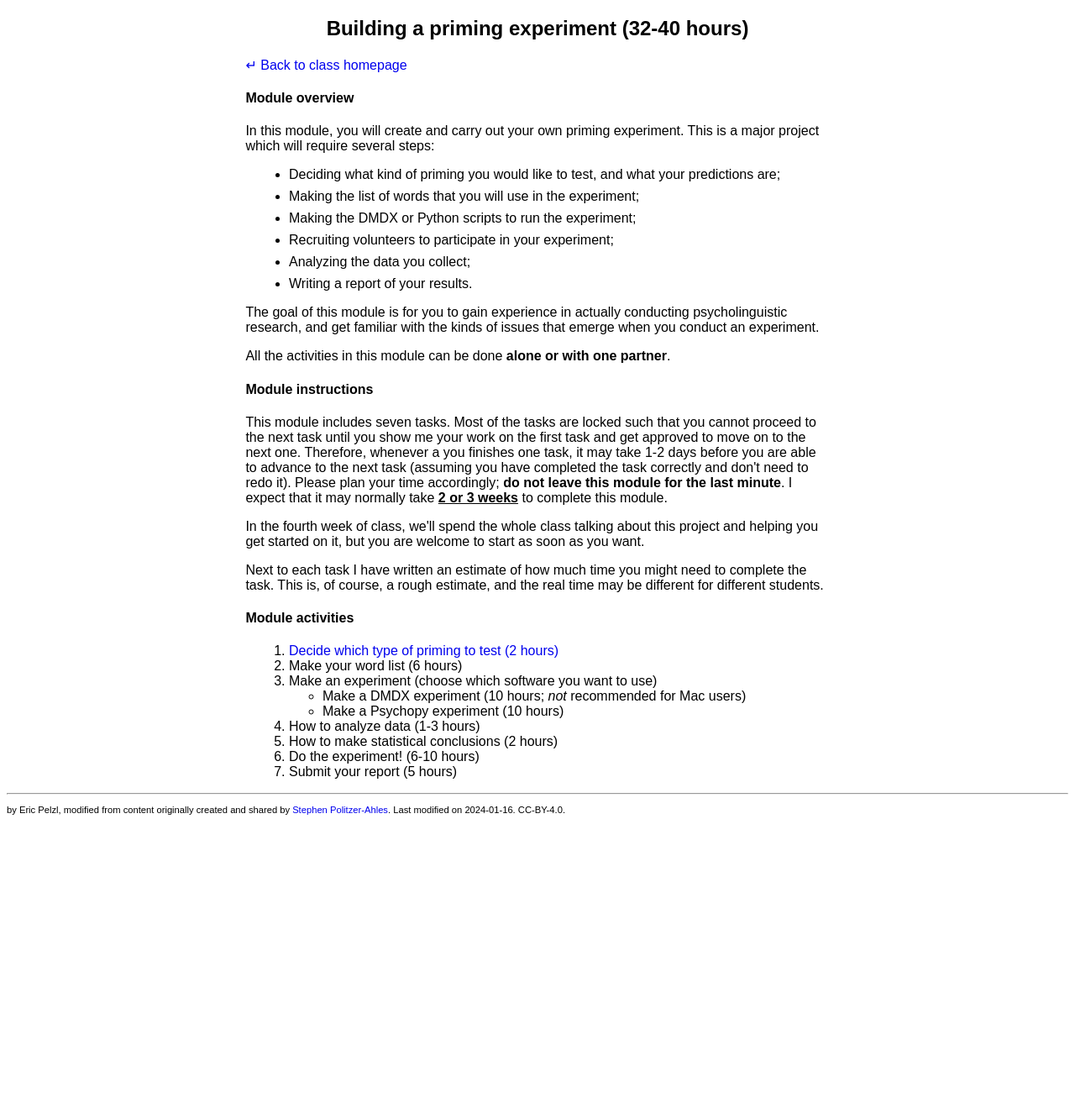
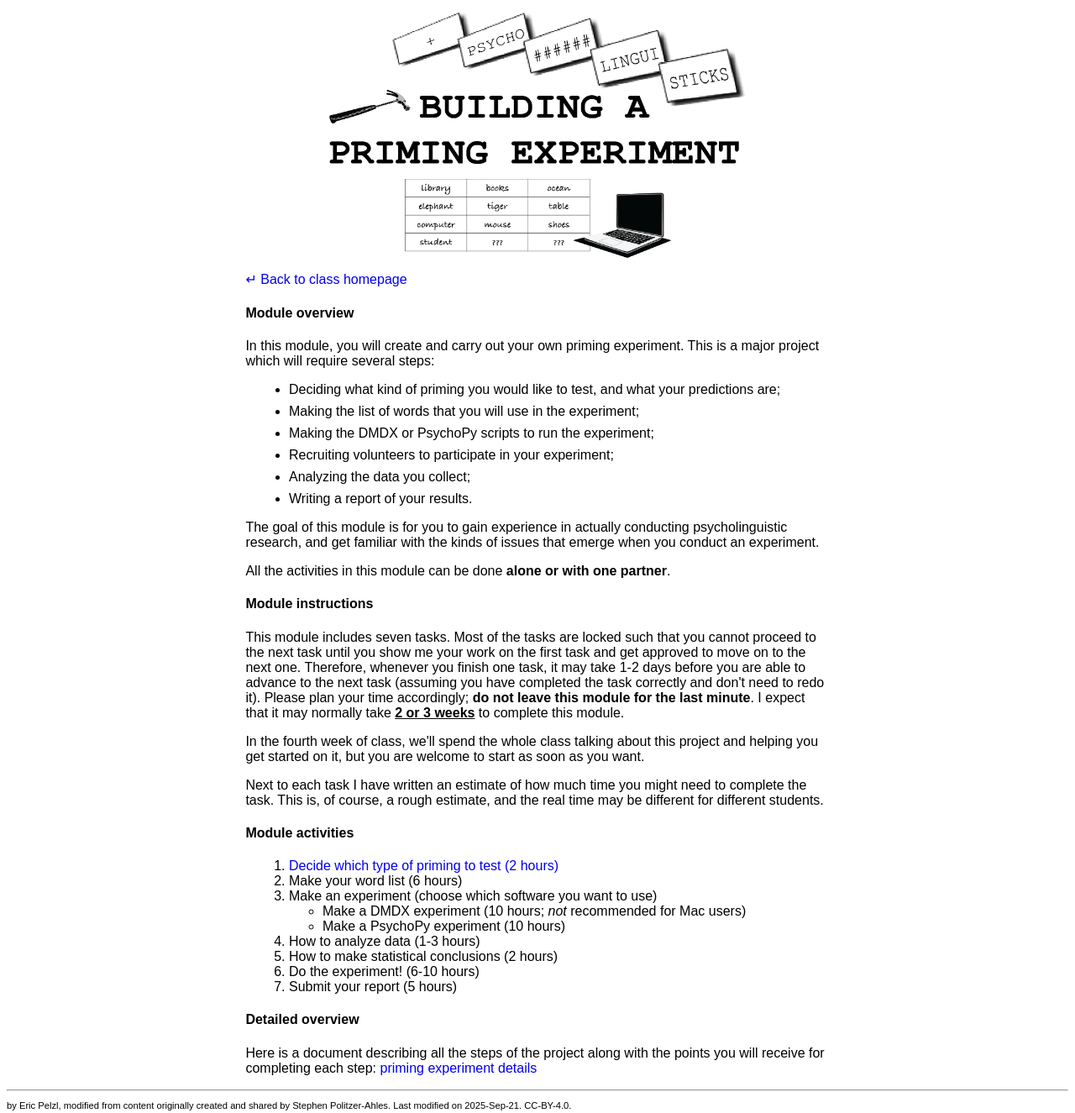
Before and after one commit to puzzl-e/cbs3402, a plain HTML site: page BuildingPrimingExperiment/index.html in a window 1280 px wide. Shown: the whole page at 84% size. Before the commit the page ends 981 px from the top, so only its background shows below. Drawn offline with nearby package versions, Linux system fonts and the light colour scheme; some packages are replaced by stand-ins of ours.

Commit message:
Update index.html

```diff
--- a/BuildingPrimingExperiment/index.html
+++ b/BuildingPrimingExperiment/index.html
@@ -7,7 +7,10 @@
 	</script>
 </head>
 <body>
-<h2>Building a priming experiment (32-40 hours)</h2>
+<center>
+  <img src="building-priming-logo.png"
+  width = "500"/>
+</center>
 
 <p class="centercol"><a href="..">&crarr; Back to class homepage</a></p>
 
@@ -18,7 +21,7 @@
 <ul class="center">
 	<li>Deciding what kind of priming you would like to test, and what your predictions are;</li>
 	<li>Making the list of words that you will use in the experiment;</li>
-	<li>Making the DMDX or Python scripts to run the experiment;</li>
+	<li>Making the DMDX or PsychoPy scripts to run the experiment;</li>
 	<li>Recruiting volunteers to participate in your experiment;</li>
 	<li>Analyzing the data you collect;</li>
 	<li>Writing a report of your results.</li>
@@ -30,7 +33,7 @@
 
 <h4 class="centercol">Module instructions</h4>
 
-<p class="centercol">This module includes seven tasks. Most of the tasks are locked such that you cannot proceed to the next task until you show me your work on the first task and get approved to move on to the next one. Therefore, whenever a you finishes one task, it may take 1-2 days before you are able to advance to the next task (assuming you have completed the task correctly and don&#39;t need to redo it). Please plan your time accordingly; <strong>do not leave this module for the last minute</strong>. I expect that it may normally take <strong><u>2 or 3 weeks</u></strong> to complete this module.</p>
+<p class="centercol">This module includes seven tasks. Most of the tasks are locked such that you cannot proceed to the next task until you show me your work on the first task and get approved to move on to the next one. Therefore, whenever you finish one task, it may take 1-2 days before you are able to advance to the next task (assuming you have completed the task correctly and don&#39;t need to redo it). Please plan your time accordingly; <strong>do not leave this module for the last minute</strong>. I expect that it may normally take <strong><u>2 or 3 weeks</u></strong> to complete this module.</p>
 
 <p class="centercol">In the fourth week of class, we&#39;ll spend the whole class talking about this project and helping you get started on it, but you are welcome to start as soon as you want.</p>
 
@@ -44,7 +47,7 @@
 	<li>Make an experiment (choose which software you want to use)
 	<ul>
 		<li>Make a DMDX experiment (10 hours; <em>not</em> recommended for Mac users)</li>
-		<li>Make a Psychopy experiment (10 hours)</li>
+		<li>Make a PsychoPy experiment (10 hours)</li>
 	</ul>
 	</li>
 	<li>How to analyze data (1-3 hours)</li>
@@ -53,8 +56,14 @@
 	<li>Submit your report (5 hours)</li>
 </ol>
 
+<h4 class="centercol">Detailed overview</h4>
+<p class="centercol">
+	Here is a document describing all the steps of the project along with the points you will receive for completing each step: <a href="priming-experiment-details.pdf">priming experiment details</a>
+</p>
+
+
 <hr />
-<p class="mini">by Eric Pelzl, modified from content originally created and shared by&nbsp;<a href="https://www.polyu.edu.hk/cbs/sjpolit/">Stephen Politzer-Ahles</a>. Last modified on 2024-01-16. CC-BY-4.0.</p>
+<p class="mini">by Eric Pelzl, modified from content originally created and shared by Stephen Politzer-Ahles. Last modified on 2025-Sep-21. CC-BY-4.0.</p>
 <script>
 var coll = document.getElementsByClassName("collapsible");
 var i;
```
